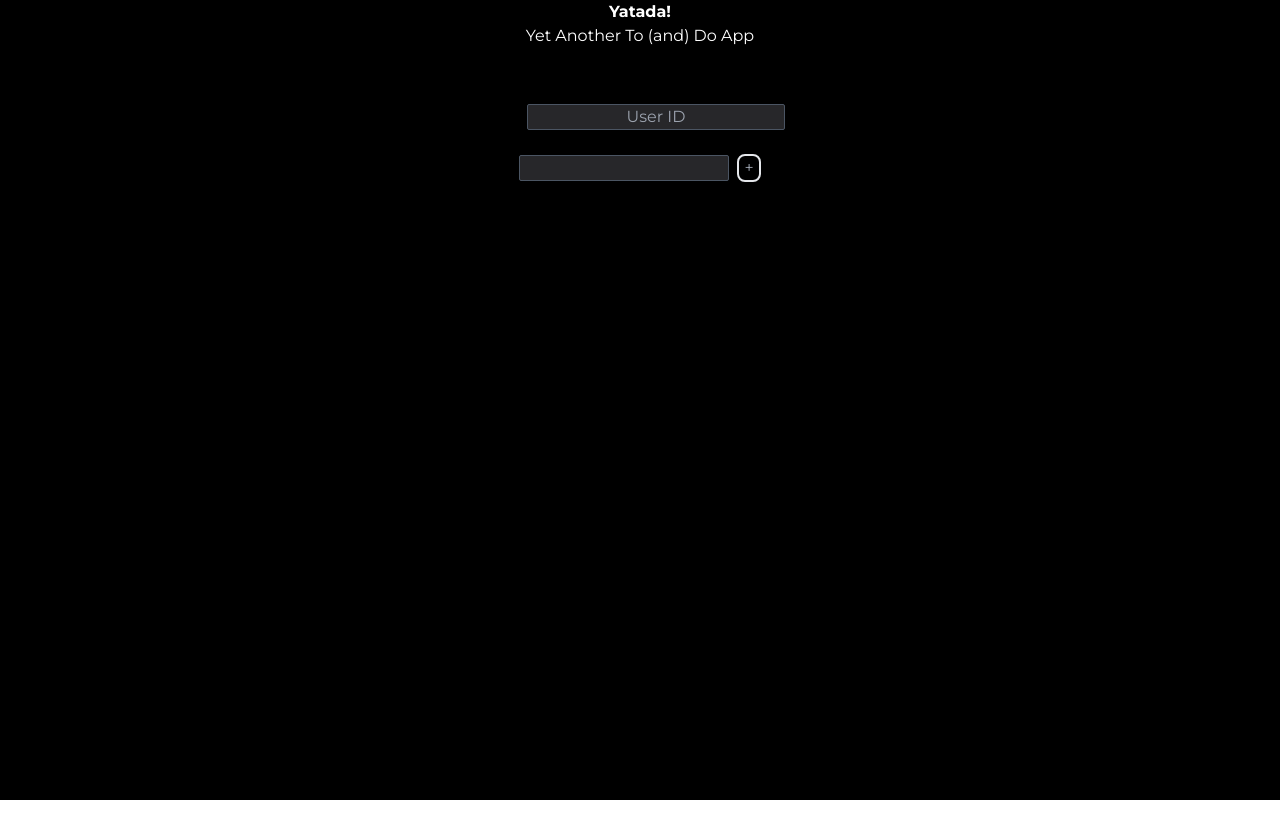
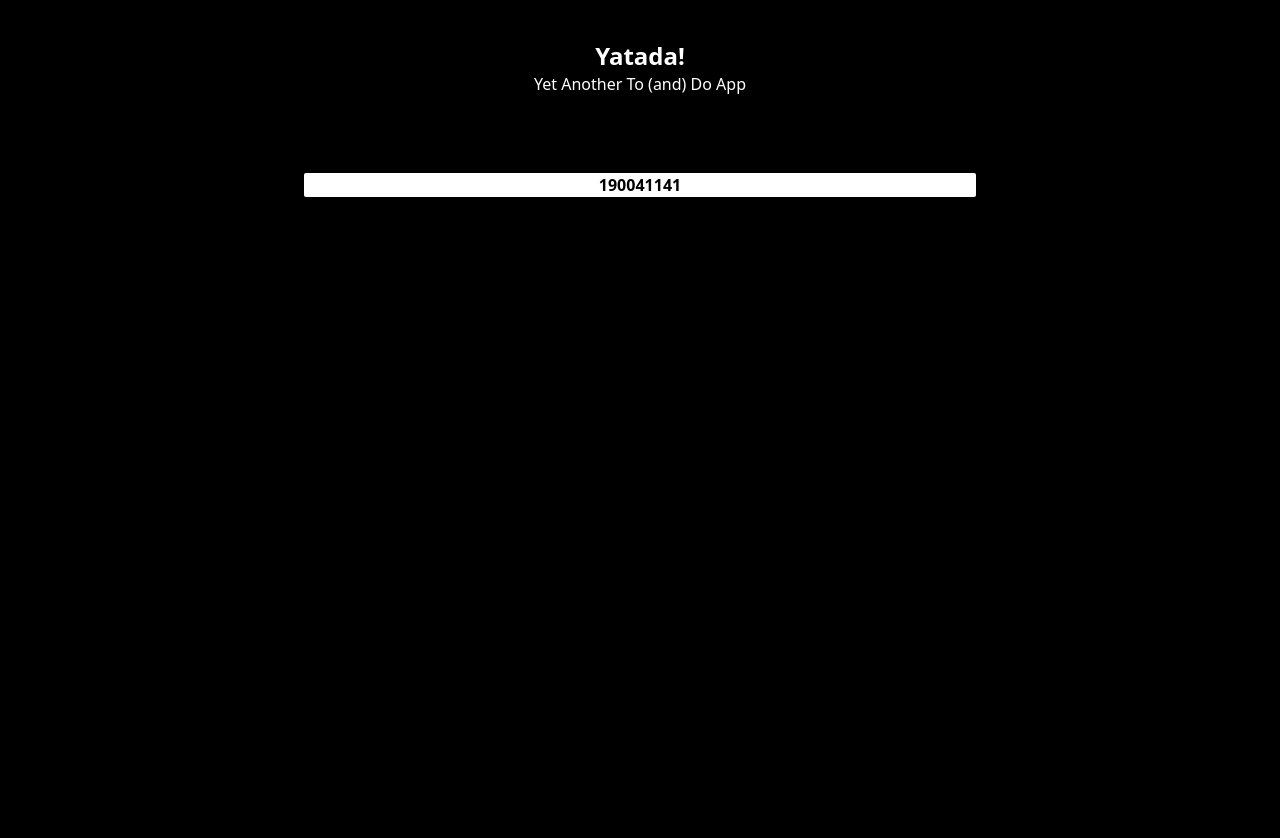
Before and after one commit to arkochan/yatada-t3, a Next.js app: page / in a window 1280 px wide. Shown: the top 838 px of the page. Before the commit the page ends 800 px from the top, so only its background shows below. Built offline with nearby package versions, Linux system fonts and the light colour scheme.

Commit message:
userid colorssss

```diff
--- a/package.json
+++ b/package.json
@@ -13,7 +13,7 @@
     "@next-auth/prisma-adapter": "^1.0.5",
     "@prisma/client": "^4.14.0",
     "@t3-oss/env-nextjs": "^0.3.1",
-    "@tanstack/react-query": "^4.29.7",
+    "@tanstack/react-query": "^4.29.14",
     "next": "^13.4.2",
     "next-auth": "^4.22.1",
     "react": "18.2.0",
--- a/src/app/Inputbox.tsx
+++ b/src/app/Inputbox.tsx
@@ -3,29 +3,17 @@ import { v4 as uuid } from "uuid";
 import React, { useState, type ChangeEvent } from "react";
 // import { AiFillPlusSquare } from "react-icons/Ai";
 import type { Task } from "@prisma/client";
-// import {
-//     fetchUsersTasks,
-//     createUsersTask,
-//     deleteUsersTask,
-//     switchDoneUsersTask,
-// } from "./apiCalls";
-
-// interface Task {
-//     id: string;
-//     task: string;
-//     doneness?: boolean;
-// }
-export const currentUser = 190041141;
 
 function InputBox(): JSX.Element {
-    const [userId, setUserId] = useState("");
+	const [userId, setUserId] = useState<string>("190041141");
+	const [textboxColor, SetTextboxColor] = useState<string>("bg-grey-200");
 	const [tasks, setTasks] = useState<Task[]>([]);
 	const [formTask, setFormTask] = useState<Task>({
 		// eslint-disable-next-line @typescript-eslint/no-unsafe-assignment
 		id: "",
 		task: "",
 		doneness: false,
-        userId: currentUser,
+		userId: Number(userId),
 	});
 
 	const handleInputChange = (event: ChangeEvent<HTMLInputElement>) => {
@@ -36,18 +24,23 @@ function InputBox(): JSX.Element {
 		}));
 		console.log(value);
 	};
+	function handleuserIdInput(event: ChangeEvent<HTMLInputElement>) {
+		const car = event.target.value;
+		const number = Number(car);
+		if (isNaN(number)) {
+			console.log("Invalid Number:", car);
+			SetTextboxColor("bg-red-200");
+		} else {
+			setUserId(car);
+			SetTextboxColor("bg-grey-200");
+		}
+	}
 	function deleteUsersTask(id: string) {
 		setTasks((prevtasks) => prevtasks.filter((task) => task.id !== id));
 	}
 	const handleCheck = (task: Task) => {
 		console.log(`DELETE ${task.id}`);
-        setTasks((prevTasks) =>
-            prevTasks.map((task_) =>
-                task_.id === task.id
-                    ? { ...task_, doneness: !task_.doneness }
-                    : task_
-            )
-        );
+		setTasks((prevTasks) => prevTasks.map((task_) => (task_.id === task.id ? { ...task_, doneness: !task_.doneness } : task_)));
 	};
 
 	const addTask = () => {
@@ -59,69 +52,38 @@ function InputBox(): JSX.Element {
 			id: "",
 			task: "",
 			doneness: false,
-            userId: currentUser,
+			userId: Number(userId),
 		});
 	};
+	{
+		/* <button className="ml-2 w-fit rounded-lg border  border-red-600" onClick={() => deleteUsersTask(task.id)}>
+							🖕( ͡─ ︹ ͡─)
+						</button>
 
-    return (
-        <div className="bg-black p-10 text-white">
-            <div className=" text-center">
-                <input
-                    type="text"
-                    name="userID"
-                    placeholder="User ID"
-                    value={userId}
-                    onChange={(event) => setUserId(event.target.value)}
-                    className="
-                    m-4
-                    w-full
-                    rounded-sm
-                        border
-                        border-gray-600
-                        bg-zinc-800
-                        px-2 text-center
-                        font-montserrat
-                        "
-                />
-                <div className="min-w-l flex max-w-xl items-center p-2 ">
-                    <input
-                        className="m-auto
-                                    rounded-sm
-                                    border
-                                    border-gray-600
-                                    bg-zinc-800 px-2
-                                    font-montserrat
-                                    "
-                        name="task"
-                        type="text"
-                        value={formTask.task}
-                        onChange={handleInputChange}
-                    />
-                    <button
-                        className="ml-2 w-6 rounded-lg border-2  text-gray-400"
-                        onClick={addTask}
-                    >
+<button className="rounded- ml-2 w-6 rounded-sm border border-green-200 bg-gray-600 text-black" onClick={addTask}>
 					+
 				</button>
-                </div>
-                {tasks.map((task) => (
-                    <div key={task.id} className=" flex  items-center p-2">
+
 	<div className="" onClick={() => handleCheck(task)}>
 						{task.doneness ? <p>😎</p> : <p>😥</p>}
 					</div>
 
+
+	{tasks.map((task) => (
+		<div key={task.id} className=" flex  items-center p-2">
+
+
 			<div className="flex w-full justify-between">
 				<p className="pl-2 font-montserrat ">{task.task}</p>
-                            <button
-                                className="ml-2 w-fit rounded-lg border-2  border-red-600"
-                                onClick={() => deleteUsersTask(task.id)}
-                            >
-                                🖕( ͡─ ︹ ͡─)
-                            </button>
+
 			</div>
 		</div>
-                ))}
-            </div>
+	))} */
+	}
+
+	return (
+		<div className="text-center">
+			<input className={`${textboxColor} w-3/5 rounded-sm border-gray-800  text-center font-bold text-black`} type="text" name="userId" value={userId} onChange={handleuserIdInput} />
 		</div>
 	);
 }
--- a/src/app/layout.tsx
+++ b/src/app/layout.tsx
@@ -19,7 +19,7 @@ export default function RootLayout({
 	children: React.ReactNode;
 }) {
 	return (
-        <html lang="en">
+		<html lang="en" className=" bg-black ">
 			<body>{children}</body>
 		</html>
 	);
--- a/src/app/page.tsx
+++ b/src/app/page.tsx
@@ -11,15 +11,12 @@ const montserrat = Montserrat({
 
 const Home = () => {
 	return (
-        <div
-            className={` ${montserrat.variable} flex h-screen justify-center bg-black font-montserrat `}
-        >
-            <div className="text-center">
-                <h1 className="font-bold text-white">Yatada!</h1>
-
-                <p className=" text-white">Yet Another To (and) Do App</p>
+		<div className={`  m-20 mt-10 ${montserrat.variable} flex-rowfont-montserrat h-screen text-white `}>
+			<div id="TEXTDIV" className="h-1/6 text-center">
+				<h1 className="text-2xl font-bold">Yatada!</h1>
+				<p className="">Yet Another To (and) Do App</p>
+			</div>
 			<InputBox />
-            </div>
 		</div>
 	);
 };
```
Also changed, not shown: prettier.config.cjs (deleted, +0 -7 lines), src/app/userIdfield.tsx (added), 1 other file (tests, documents, lock files or other folders). Lines whose indentation alone changed are shown as unchanged.
